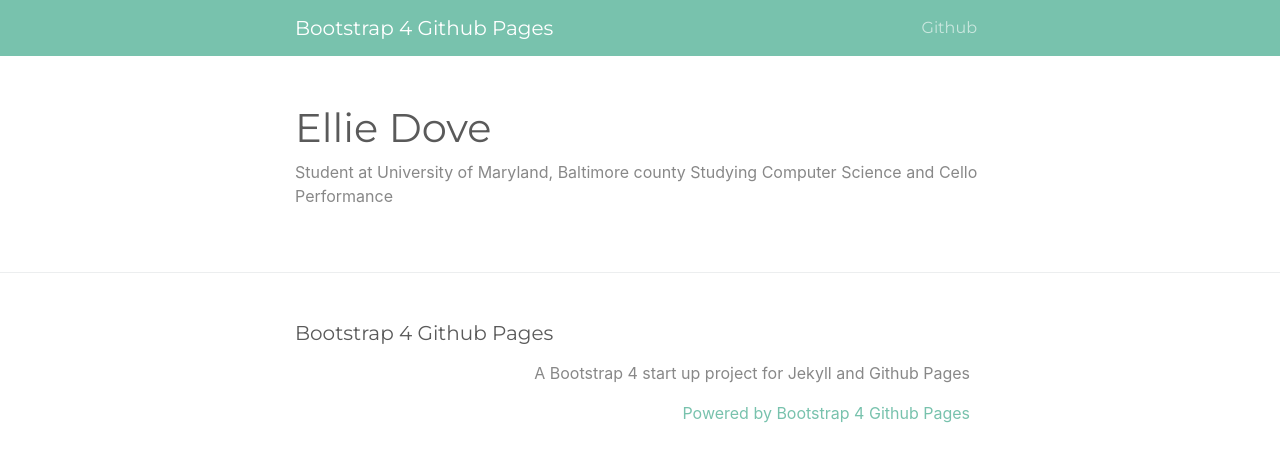
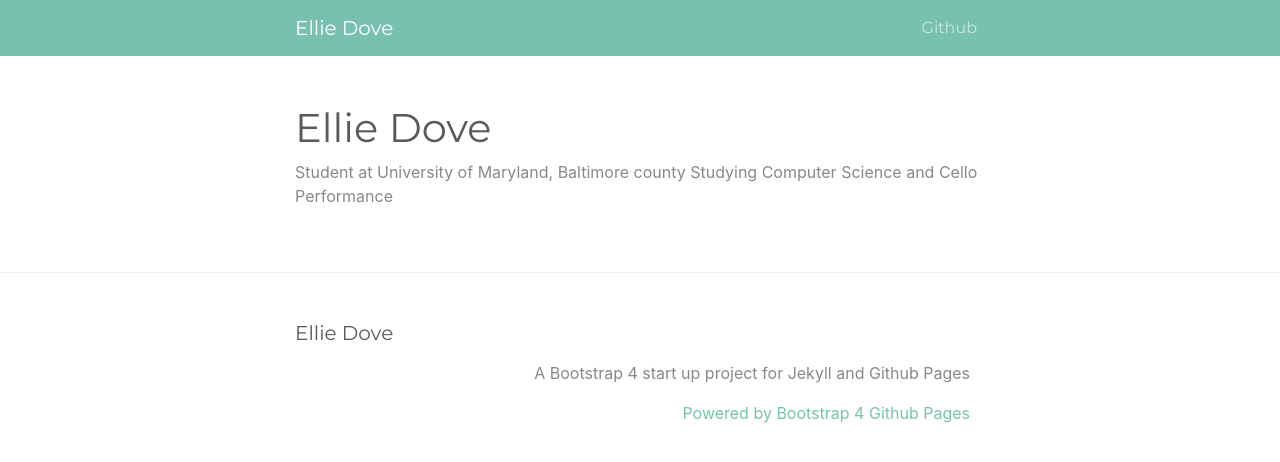
Before and after one commit to elliedove/elliedove.github.io, a Jekyll site: the page built from index.md, in a window 1280 px wide. Shown: the top 462 px of the page. Built offline with Jekyll 4.4.1, drawn with Linux system fonts in a browser that asks for light colours.

Commit message:
Update _config.yml

```diff
--- a/_config.yml
+++ b/_config.yml
@@ -13,14 +13,14 @@
 # you will see them accessed via {{ site.title }}, {{ site.email }}, and so on.
 # You can create any custom variable you would like, and they will be accessible
 # in the templates via {{ site.myvariable }}.
-title: Bootstrap 4 Github Pages
-email: ""
+title: Ellie Dove
+email: "edove1@umbc.edu"
 description: >- # this means to ignore newlines until "baseurl:"
   A Bootstrap 4 start up project for Jekyll and Github Pages
 #baseurl: "" # the subpath of your site, e.g. /blog
 #url: "" # the base hostname & protocol for your site, e.g. http://example.com
 #twitter_username: jekyllrb
-#github_username:  jekyll
+github_username:  elliedove
 
 repository: "nicolas-van/bootstrap-4-github-pages"
 
```
